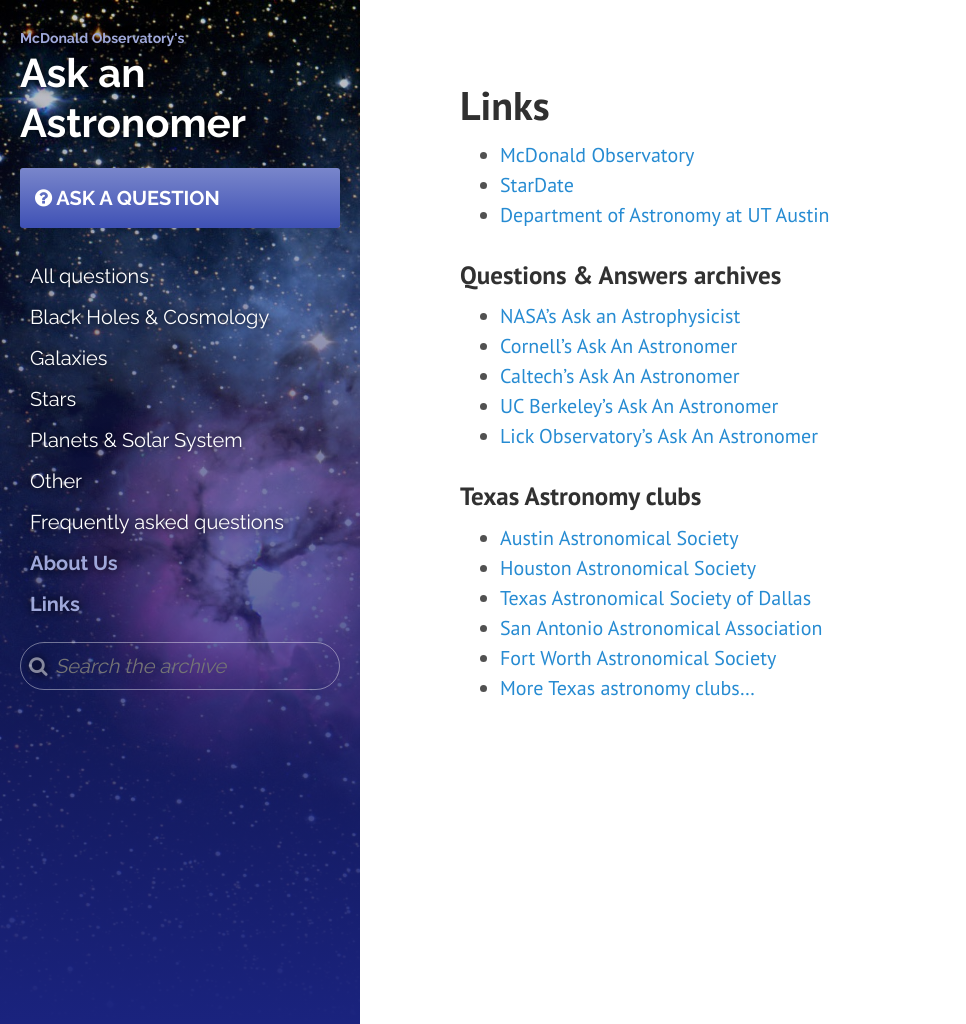
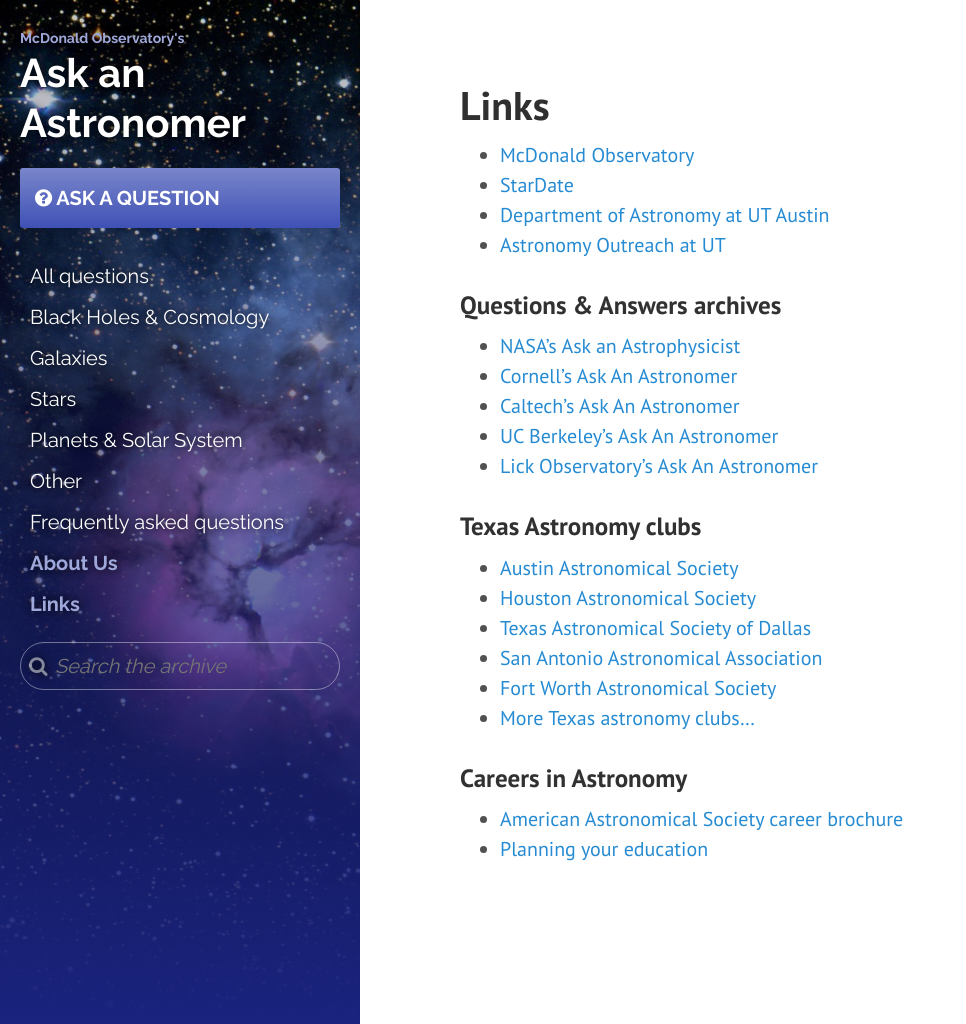
Before and after one commit to askanastronomer/askanastronomer.github.io, a Jekyll site: the page built from links.md, in a window 1280 px wide and 1024 px high. Shown: the whole window, without its empty margins (0-966 px from the left). Built offline with Jekyll 4.4.1, drawn with Linux system fonts in a browser that asks for light colours; nearby versions of some CDN libraries.

Commit message:
Added link to Astronomy outreach and AAS career websites

```diff
--- a/links.md
+++ b/links.md
@@ -6,6 +6,7 @@
 * [McDonald Observatory](https://mcdonaldobservatory.org)
 * [StarDate](https://mcdonaldobservatory.org)
 * [Department of Astronomy at UT Austin](http://www.as.utexas.edu)
+* [Astronomy Outreach at UT](http://outreach.as.utexas.edu)
 
 ### Questions & Answers archives
 * [NASA's Ask an Astrophysicist](http://imagine.gsfc.nasa.gov/ask_astro/index.html)
@@ -21,3 +22,7 @@
 * [San Antonio Astronomical Association](http://sanantonioastronomy.org/)
 * [Fort Worth Astronomical Society](http://www.fortworthastro.com/)
 * [More Texas astronomy clubs...](http://www.austinastro.org/page-759585#amateur)
+
+### Careers in Astronomy
+* [American Astronomical Society career brochure](http://aas.org/learn/careers-astronomy)
+* [Planning your education](http://aas.org/learn/planning-your-education)
```
